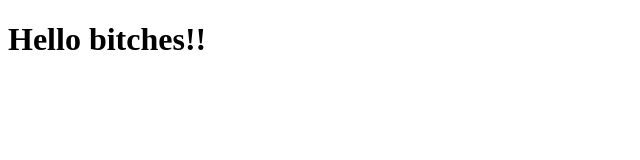
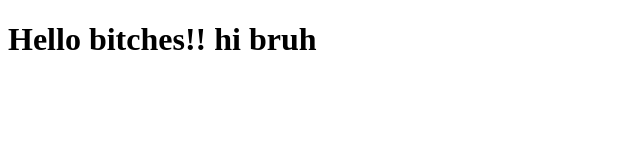
Before and after one commit to KJeksevics/Titari, a plain HTML site: page Indeks.html in a window 1280 px wide. Shown: the whole page, without its empty margins (0-640 px from the left). Drawn offline with Linux system fonts and the light colour scheme.

Commit message:
pierakstīju bruh

```diff
--- a/Indeks.html
+++ b/Indeks.html
@@ -1,9 +1,11 @@
 <!DOCTYPE html>
 <html>
     <head>
-           <title>Projekts</title>
+
     </head>
     <body>
-        <h1>Hello bitches!!</h1>
+        <h1>Hello bitches!! hi bruh
+
+        </h1>
     </body>
 </html>
```
